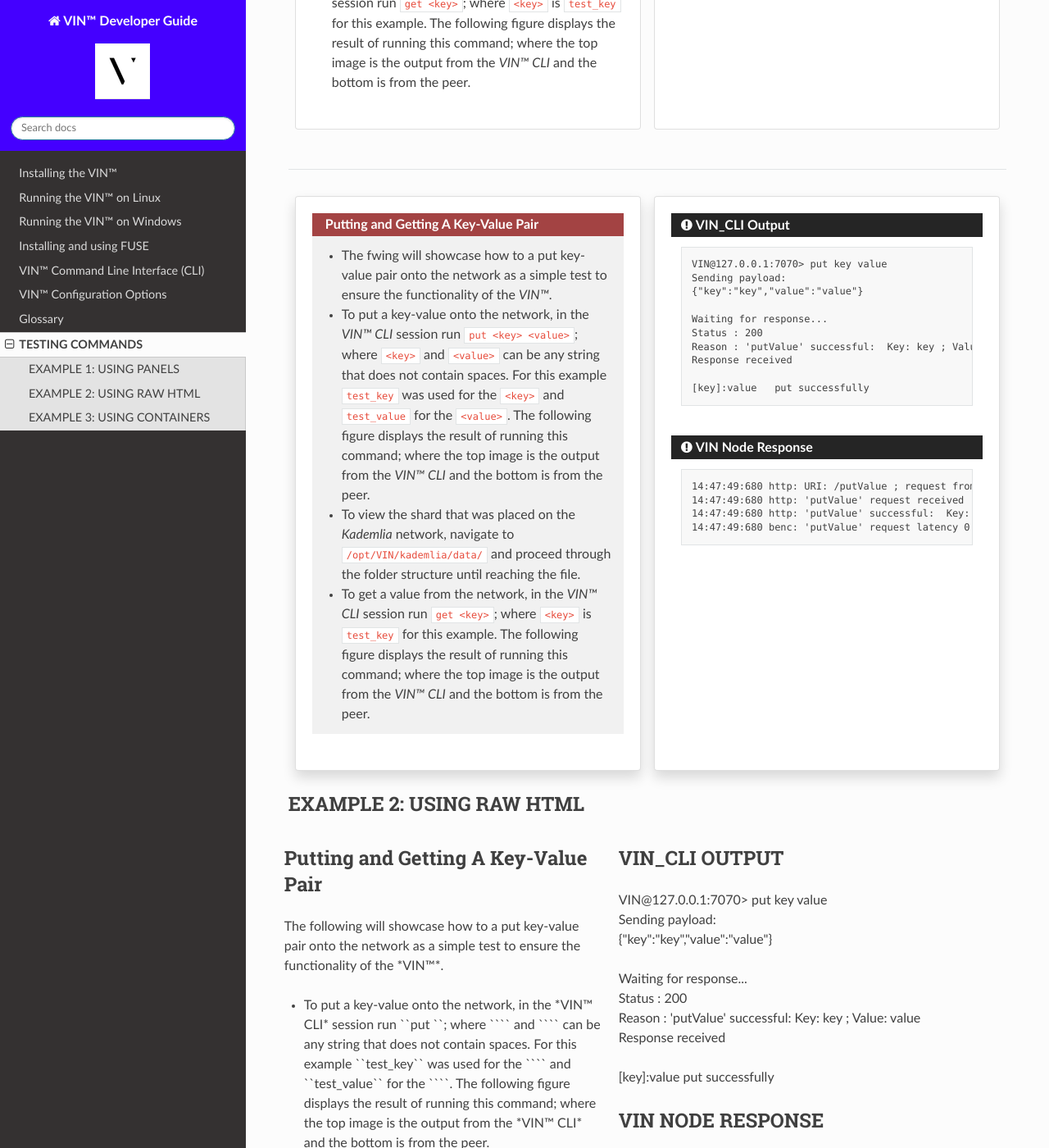
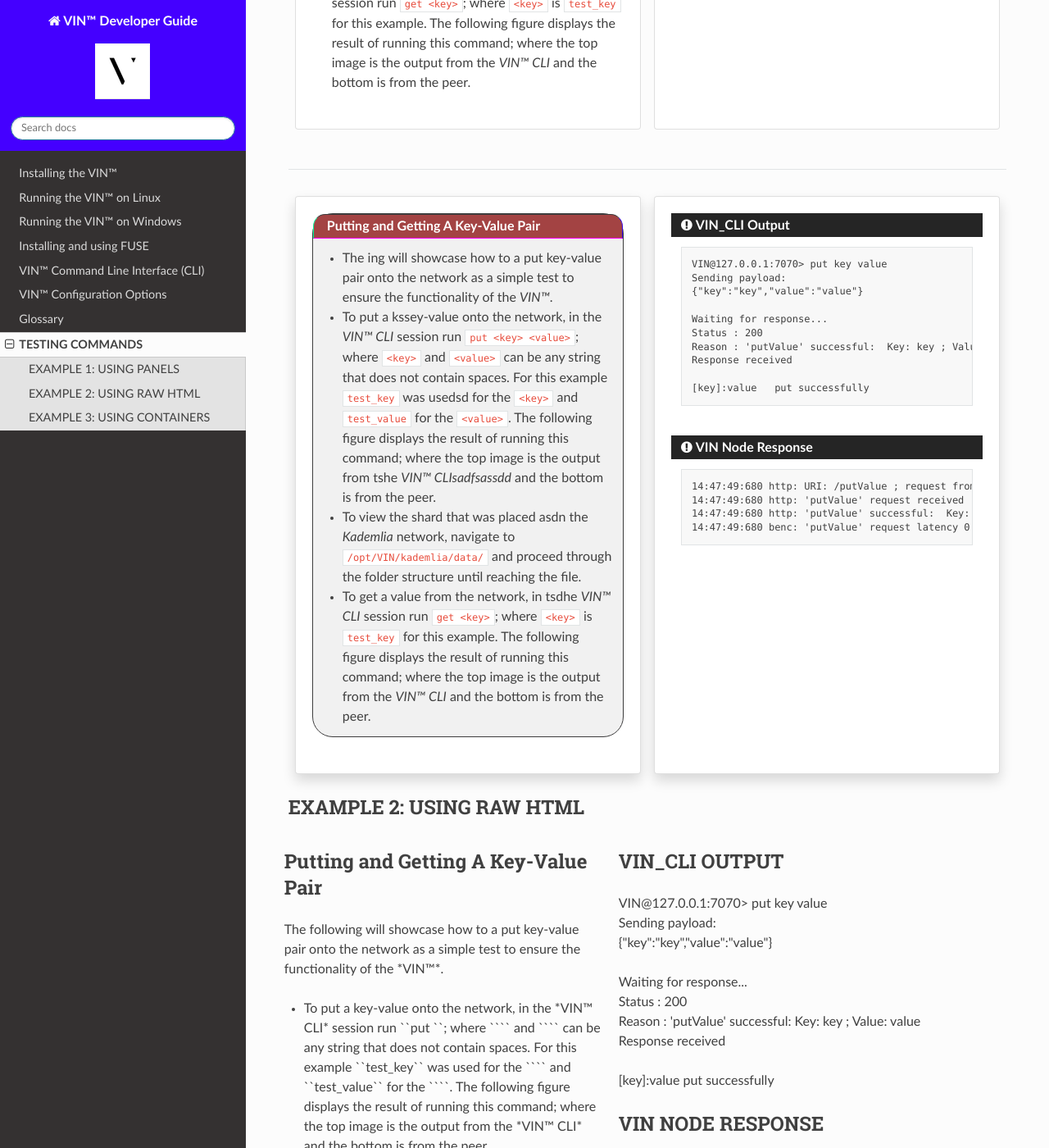
Before and after one commit to Market-Insight-Solutions-LLC/vin-developer-guide, a Sphinx documentation site: the page built from docs/source/testing_commands.rst, in a window 1280 px wide and 1400 px high, scrolled down 715 px. Shown: the whole window at 82% size. Built offline with Sphinx 7.4.7 and the Read the Docs theme 2.0.0, drawn with Linux system fonts in a browser that asks for light colours.

Commit message:
Testing .ymal file changes

```diff
--- a/docs/source/_static/css/custom.css
+++ b/docs/source/_static/css/custom.css
@@ -72,12 +72,20 @@
     background: #ffffff
  }
 
- .rst-content .text .admonition-title {
-    background-image: none;
-    background: #a34343
+.admonition-vin-response {
+    border: solid 1px;
+    border-radius: 25px;
+    border-color: rgb(61, 60, 61);
+}
+
+ .rst-content .admonition-vin-response  .admonition-title {
+    border: solid 1px;
+    border-radius: 15px 15px 0px 0px;
+    border-color: rgb(61, 60, 61) rgb(55, 8, 228) rgb(255, 0, 255) rgb(0, 255, 157);
+    background: #a34343;
  }
 
- .rst-content .text {
+ .rst-content .admonition-vin-response  {
     background: #f1f1f1
  }
 
@@ -85,7 +93,7 @@
  .rst-content .text .admonition-title:before {
     content: "  📖";
 }*/
-.rst-content .text .admonition-title:before {
+.rst-content .admonition-vin-response .admonition-title:before {
     content: "";
 }
 
--- a/docs/source/testing_commands.rst
+++ b/docs/source/testing_commands.rst
@@ -52,13 +52,13 @@
     :container: container-lg pb-3
 
     .. admonition:: Putting and Getting A Key-Value Pair
-        :class: text
+        :class: admonition-vin-response
 
 
-        * The fwing will showcase how to a put key-value pair onto the network as a simple test to ensure the functionality of the *VIN™*.
-        * To put a key-value onto the network, in the *VIN™ CLI* session run ``put <key> <value>``; where ``<key>`` and ``<value>`` can be any string that does not contain spaces. For this example ``test_key`` was used for the ``<key>`` and ``test_value`` for the ``<value>``. The following figure displays the result of running this command; where the top image is the output from the *VIN™ CLI* and the bottom is from the peer.
-        * To view the shard that was placed on the *Kademlia* network, navigate to ``/opt/VIN/kademlia/data/`` and proceed through the folder structure until reaching the file.
-        * To get a value from the network, in the *VIN™ CLI* session run ``get <key>``; where ``<key>`` is ``test_key`` for this example. The following figure displays the result of running this command; where the top image is the output from the *VIN™ CLI* and the bottom is from the peer.
+        * The ing will showcase how to a put key-value pair onto the network as a simple test to ensure the functionality of the *VIN™*.
+        * To put a kssey-value onto the network, in the *VIN™ CLI* session run ``put <key> <value>``; where ``<key>`` and ``<value>`` can be any string that does not contain spaces. For this example ``test_key`` was usedsd for the ``<key>`` and ``test_value`` for the ``<value>``. The following figure displays the result of running this command; where the top image is the output from tshe *VIN™ CLIsadfsassdd* and the bottom is from the peer.
+        * To view the shard that was placed asdn the *Kademlia* network, navigate to ``/opt/VIN/kademlia/data/`` and proceed through the folder structure until reaching the file.
+        * To get a value from the network, in tsdhe *VIN™ CLI* session run ``get <key>``; where ``<key>`` is ``test_key`` for this example. The following figure displays the result of running this command; where the top image is the output from the *VIN™ CLI* and the bottom is from the peer.
 
     ---
 
```
